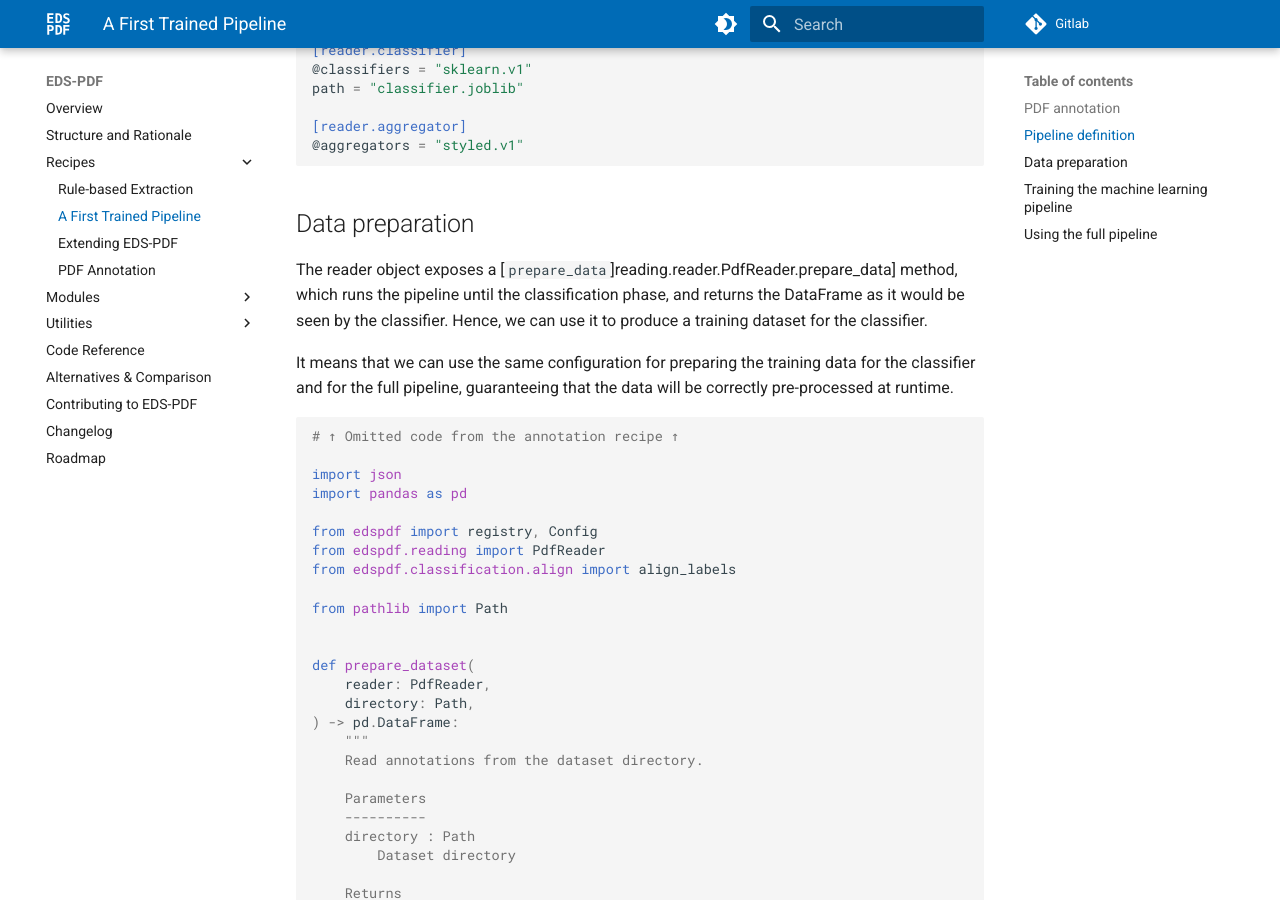
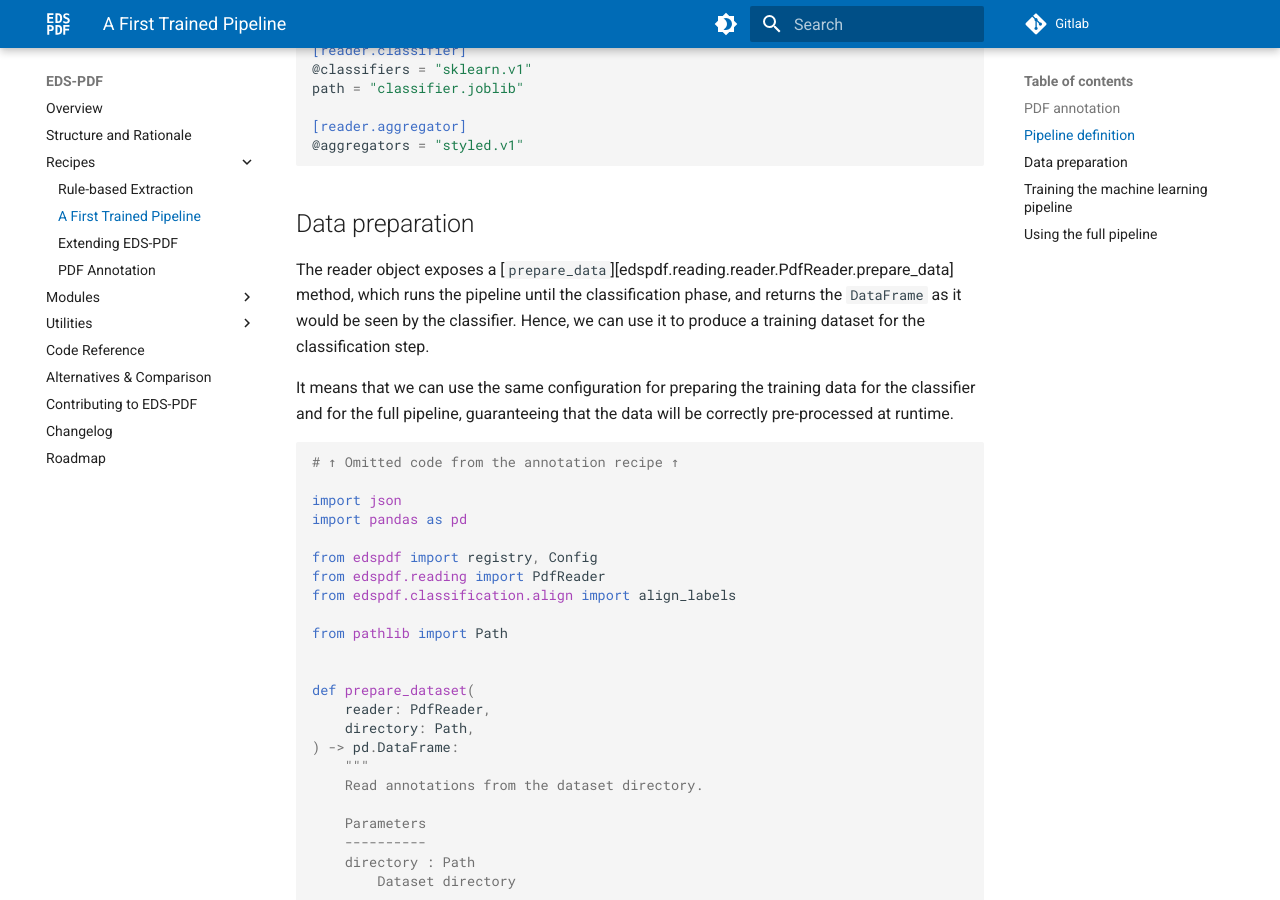
Before and after one commit to aphp/edspdf, an MkDocs documentation site: the page built from docs/recipes/sklearn.md, in a window 1280 px wide and 900 px high, scrolled down 1041 px. Built offline with MkDocs 1.6.1 and Material for MkDocs 9.7.7, drawn with Linux system fonts in a browser that asks for light colours; a script that is not in the unit is left out.

Commit message:
docs: remove typos, add images

```diff
--- a/docs/recipes/sklearn.md
+++ b/docs/recipes/sklearn.md
@@ -51,9 +51,9 @@ path = "classifier.joblib"
 
 ## Data preparation
 
-The reader object exposes a [`#!python prepare_data`]reading.reader.PdfReader.prepare_data] method,
-which runs the pipeline until the classification phase, and returns the DataFrame as it would be seen
-by the classifier. Hence, we can use it to produce a training dataset for the classifier.
+The reader object exposes a [`#!python prepare_data`][edspdf.reading.reader.PdfReader.prepare_data] method,
+which runs the pipeline until the classification phase, and returns the `DataFrame` as it would be seen
+by the classifier. Hence, we can use it to produce a training dataset for the classification step.
 
 It means that we can use the same configuration for preparing the training data for the classifier and for the full pipeline,
 guaranteeing that the data will be correctly pre-processed at runtime.
```
Also changed, not shown: docs/modules/classification/index.md (+1 -1 lines), docs/recipes/annotation.md (+4 -2 lines), docs/utilities/alignment.md (+16 -0 lines), docs/utilities/resources/aligned-merged.jpeg (added), docs/utilities/resources/aligned.jpeg (added), docs/utilities/resources/blocs.jpeg (added), docs/utilities/resources/blocs.png (added).
